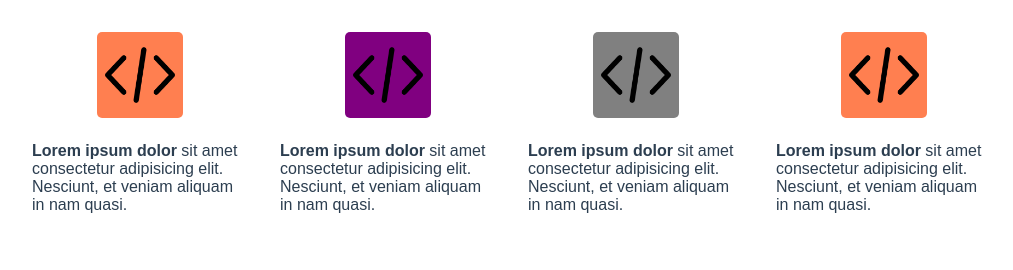
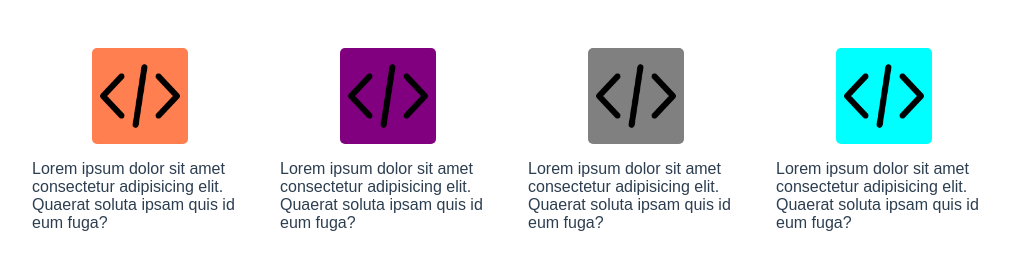
Before and after one commit to kuanhsuh/iii-css-web-design, a plain HTML site: page Day 2/7. features.html in a window 1280 px wide. Shown: the whole page, without its empty margins (128-1141 px from the left). Drawn offline with Linux system fonts and the light colour scheme.

Commit message:
Update Day 2

```diff
--- a/Day 2/7. features.html
+++ b/Day 2/7. features.html
@@ -7,72 +7,73 @@
     <title>Document</title>
 
     <link rel="stylesheet" href="./reset.css">
+    <link rel="stylesheet" href="./util.css">
     <link rel="stylesheet" href="./grid.css">
-    <link rel="stylesheet" href="./util.css">
 
     <style>
-        .features img {
-            width: 70px;
-        }
-
-        .features span {
-            font-weight: 700;
+        .lg-icon {
+            width: 80px;
         }
 
         .features-block {
-            background-color: coral;
             padding: 0.5rem;
             border-radius: 5px;
         }
 
-        .purple {
+        .bg-coral {
+            background-color: coral;
+        }
+
+        .bg-purple {
             background-color: purple;
         }
 
-        .gray {
+        .bg-gray {
             background-color: gray;
+        }
+
+        .bg-cyan {
+            background-color: cyan;
         }
     </style>
 </head>
 <body>
-    <section class="pt-4 pb-4 features">
+    <section class="pt-5 pb-5">
         <div class="container">
             <div class="row">
                 <div class="col-md-3">
-                    <div class="d-flex justify-content-center">
-                        <div class="features-block">
-                            <img src="./coding.png" alt="">
+                    <div class="d-flex justify-content-center mb-2">
+                        <div class="features-block bg-coral">
+                            <img src="./coding.png" alt="" class="lg-icon">
                         </div>
                     </div>
-                    <p class="mt-3"><span>Lorem ipsum dolor</span> sit amet consectetur adipisicing elit. Nesciunt, et veniam aliquam in nam quasi.</p>
+                    <p>Lorem ipsum dolor sit amet consectetur adipisicing elit. Quaerat soluta ipsam quis id eum fuga?</p>
+                </div>
+                <div class="col-md-3">
+                    <div class="d-flex justify-content-center mb-2">
+                        <div class="features-block bg-purple">
+                            <img src="./coding.png" alt="" class="lg-icon">
+                        </div>
+                    </div>
+                    <p>Lorem ipsum dolor sit amet consectetur adipisicing elit. Quaerat soluta ipsam quis id eum fuga?</p>
+                </div>
+                <div class="col-md-3">
+                    <div class="d-flex justify-content-center mb-2">
+                        <div class="features-block bg-gray">
+                            <img src="./coding.png" alt="" class="lg-icon">
+                        </div>
+                    </div>
+                    <p>Lorem ipsum dolor sit amet consectetur adipisicing elit. Quaerat soluta ipsam quis id eum fuga?</p>
+                </div>
+                <div class="col-md-3">
+                    <div class="d-flex justify-content-center mb-2">
+                        <div class="features-block bg-cyan">
+                            <img src="./coding.png" alt="" class="lg-icon">
+                        </div>
+                    </div>
+                    <p>Lorem ipsum dolor sit amet consectetur adipisicing elit. Quaerat soluta ipsam quis id eum fuga?</p>
                 </div>
 
-                <div class="col-md-3">
-                    <div class="d-flex justify-content-center">
-                        <div class="features-block purple">
-                            <img src="./coding.png" alt="">
-                        </div>
-                    </div>
-                    <p class="mt-3"><span>Lorem ipsum dolor</span> sit amet consectetur adipisicing elit. Nesciunt, et veniam aliquam in nam quasi.</p>
-                </div>
-
-                <div class="col-md-3">
-                    <div class="d-flex justify-content-center">
-                        <div class="features-block gray">
-                            <img src="./coding.png" alt="">
-                        </div>
-                    </div>
-                    <p class="mt-3"><span>Lorem ipsum dolor</span> sit amet consectetur adipisicing elit. Nesciunt, et veniam aliquam in nam quasi.</p>
-                </div>
-
-                <div class="col-md-3">
-                    <div class="d-flex justify-content-center">
-                        <div class="features-block">
-                            <img src="./coding.png" alt="">
-                        </div>
-                    </div>
-                    <p class="mt-3"><span>Lorem ipsum dolor</span> sit amet consectetur adipisicing elit. Nesciunt, et veniam aliquam in nam quasi.</p>
-                </div>
             </div>
         </div>
     </section>
--- a/Day 2/util.css
+++ b/Day 2/util.css
@@ -36,11 +36,13 @@
 .pt-2 { padding-top: 1rem; }
 .pt-3 { padding-top: 1.5rem; }
 .pt-4 { padding-top: 2rem; }
+.pt-5 { padding-top: 3rem; }
 
 .pb-1 { padding-bottom: 0.5rem; }
 .pb-2 { padding-bottom: 1rem; }
 .pb-3 { padding-bottom: 1.5rem; }
 .pb-4 { padding-bottom: 2rem; }
+.pb-5 { padding-bottom: 3rem; }
 
 .pl-1 { padding-left: 0.5rem; }
 .pl-2 { padding-left: 1rem; }
```
Also changed, not shown: Day 2/6. footer.html (line endings or trailing spaces).
